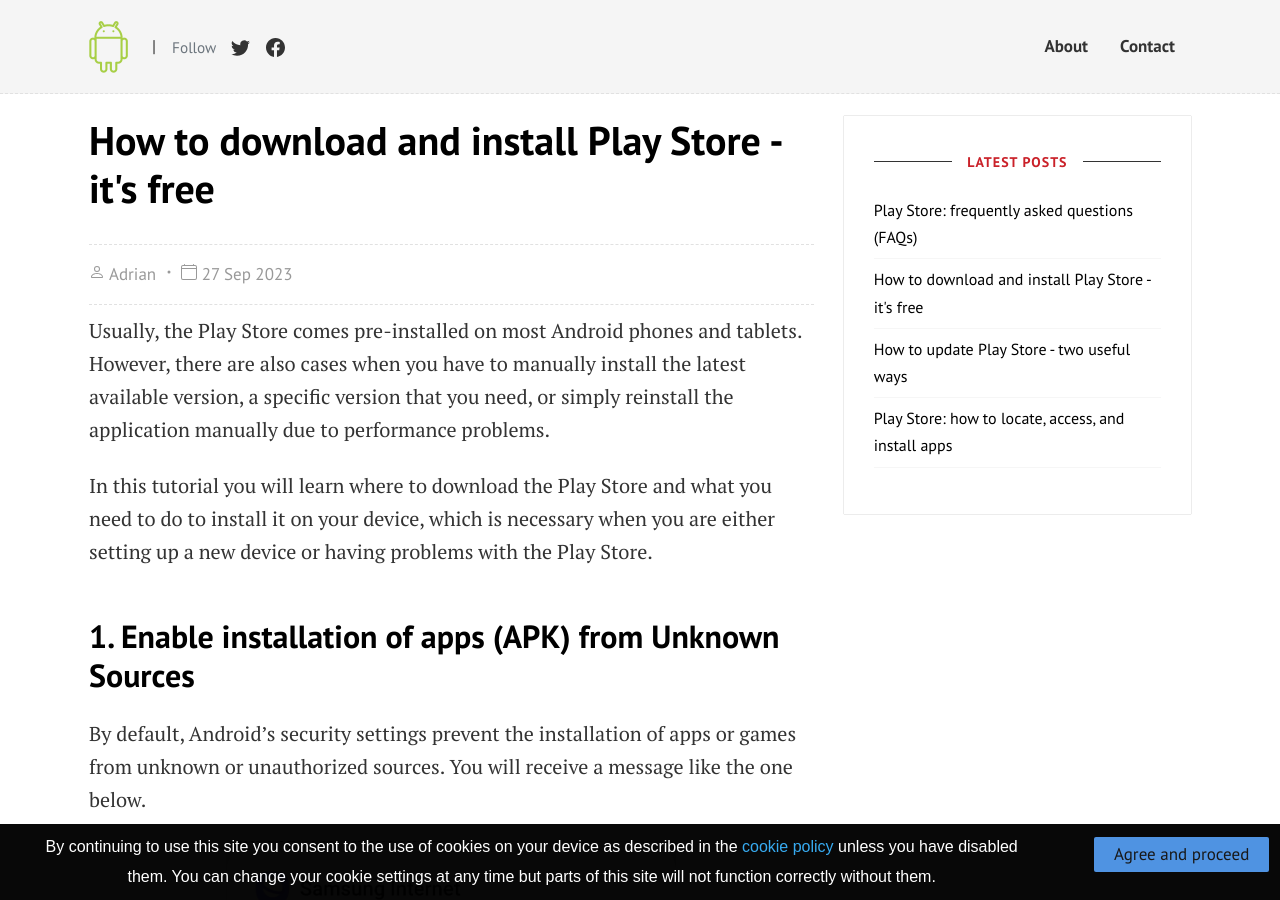
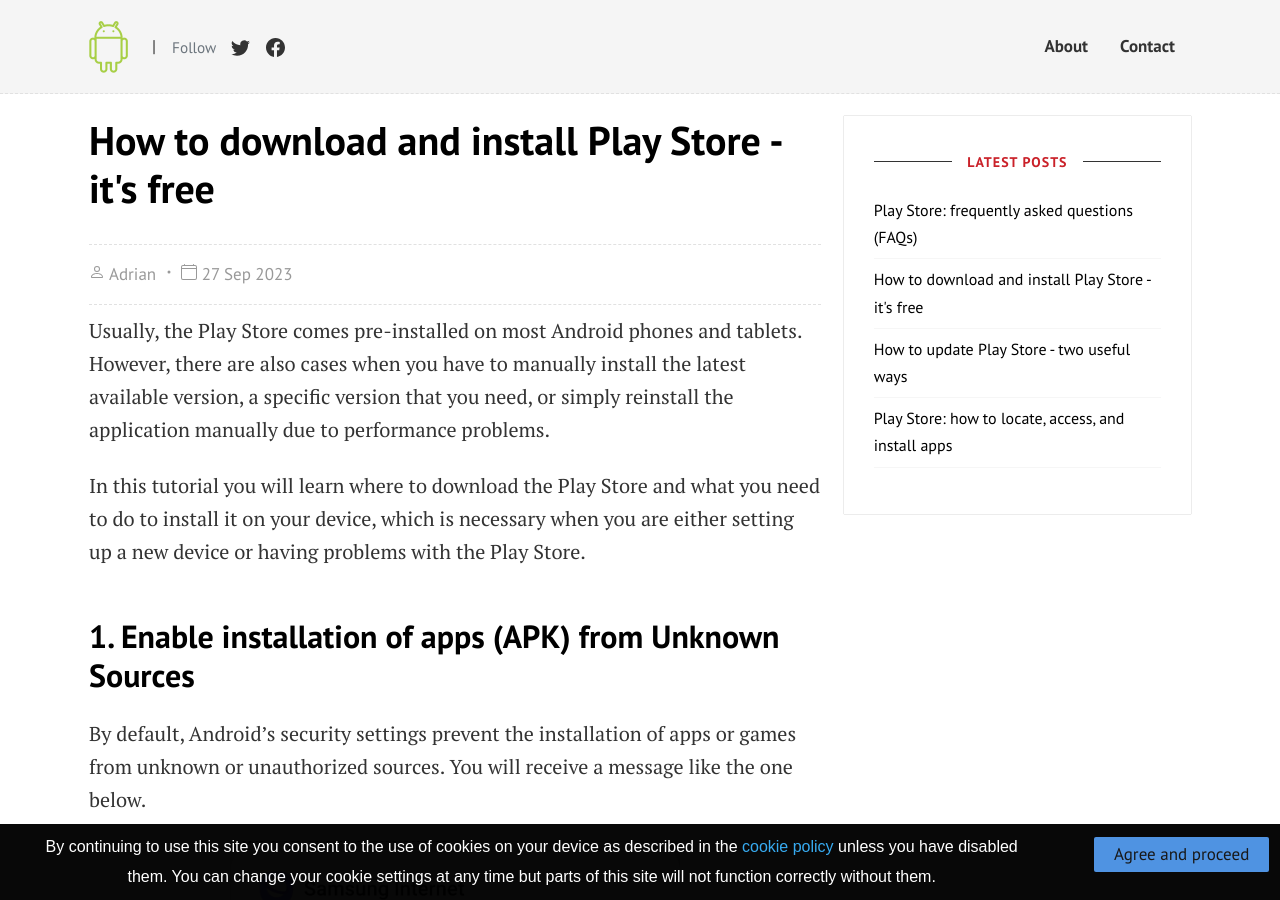
Before and after one commit to adibarbusoftlab/playgist, a Jekyll site: the page built from _posts/en/2023-09-27-download-and-install-play-store-app.md, in a window 1280 px wide and 900 px high. Built offline with Jekyll 4.4.1, drawn with Linux system fonts in a browser that asks for light colours.

Commit message:
IMprove padding

```diff
--- a/_layouts/post.html
+++ b/_layouts/post.html
@@ -8,7 +8,7 @@
   <article class="row" itemscope itemtype="https://schema.org/Article">
     <!-- Post -->
     {% assign author = site.authors[page.author] %}
-    <div class="col-md-8">
+    <div class="col-md-8 pr-2">
 
       <div class="mainheading">
 
```
